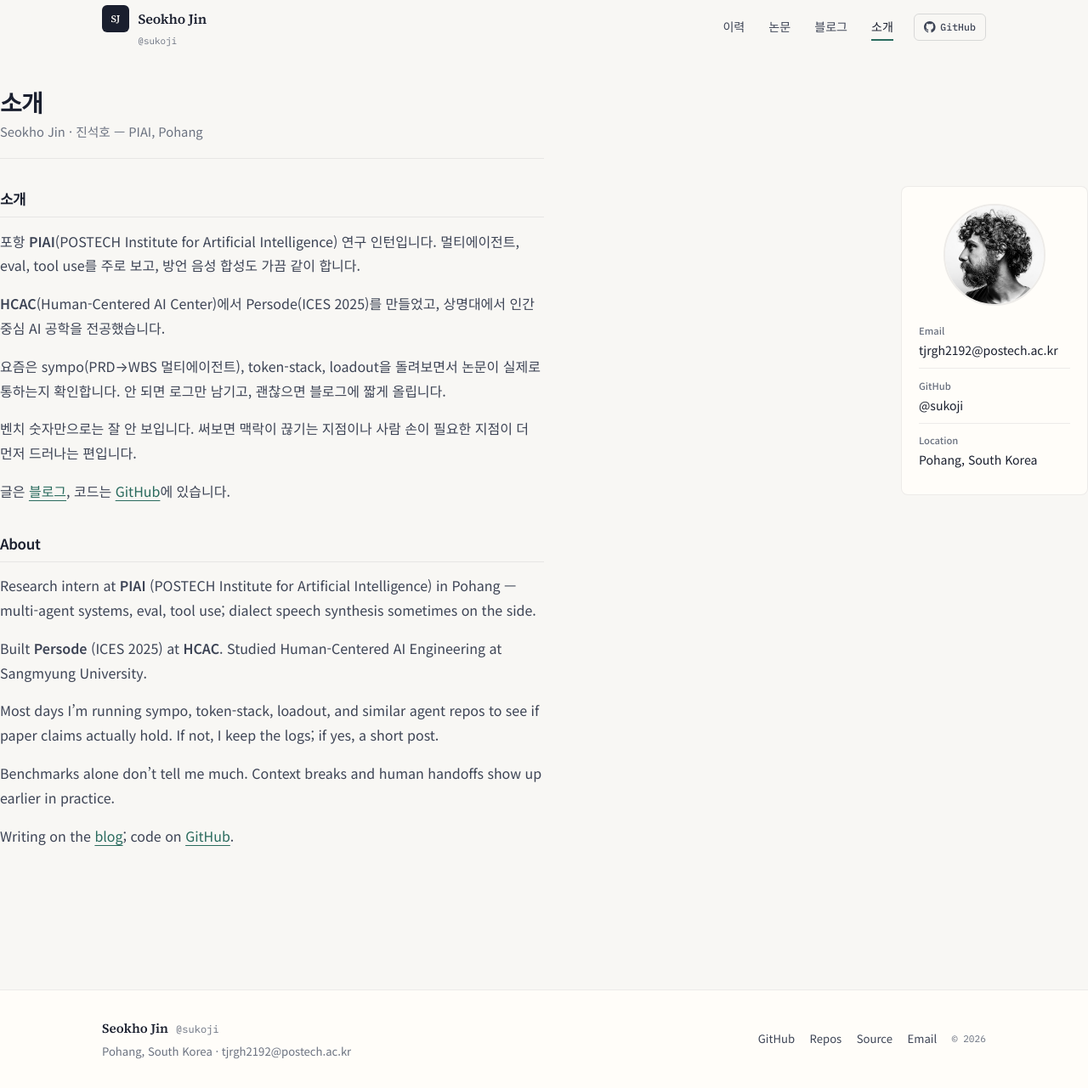
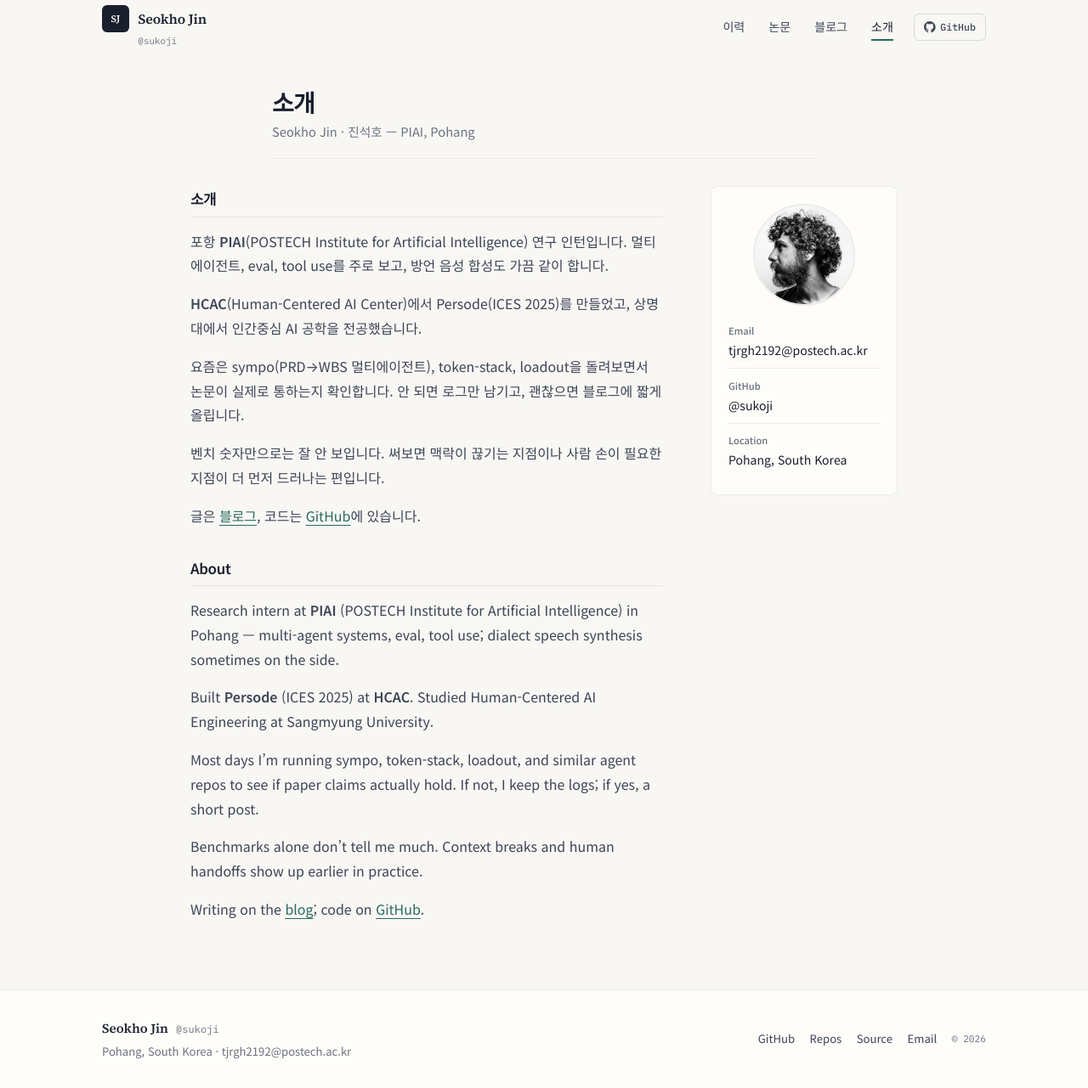
Before and after one commit to sukoji/sukoji.github.io, a Jekyll site: the page built from about.md, in a window 1280 px wide and 1281 px high. Shown: the whole window at 85% size. Built offline with Jekyll 4.4.1, drawn with Linux system fonts in a browser that asks for light colours.

Commit message:
Center blog and page content instead of left-aligning in container.
Apply margin-inline auto to page headers, content, and about layout.

Co-authored-by: Cursor <cursoragent@cursor.com>

```diff
--- a/_includes/head.html
+++ b/_includes/head.html
@@ -7,5 +7,5 @@
 <link rel="preconnect" href="https://fonts.googleapis.com">
 <link rel="preconnect" href="https://fonts.gstatic.com" crossorigin>
 <link href="https://fonts.googleapis.com/css2?family=IBM+Plex+Mono:wght@400;500&family=Noto+Sans+KR:wght@400;500;600&family=Source+Serif+4:ital,opsz,wght@0,8..60,400;0,8..60,600;1,8..60,400&display=swap" rel="stylesheet">
-<link rel="stylesheet" href="{{ '/assets/css/main.css' | relative_url }}?v=20260710b">
+<link rel="stylesheet" href="{{ '/assets/css/main.css' | relative_url }}?v=20260710c">
 <script src="{{ '/assets/js/main.js' | relative_url }}" defer></script>
--- a/assets/css/main.css
+++ b/assets/css/main.css
@@ -725,7 +725,14 @@ img { max-width: 100%; height: auto; display: block; }
 }
 
 /* ── Page / Post headers ── */
-.page-header,
+.page-header {
+  margin-bottom: 2.5rem;
+  padding-bottom: 1.75rem;
+  border-bottom: 1px solid var(--border);
+  max-width: var(--content);
+  margin-inline: auto;
+}
+
 .post-header {
   margin-bottom: 2.5rem;
   padding-bottom: 1.75rem;
@@ -750,7 +757,10 @@ img { max-width: 100%; height: auto; display: block; }
   font-size: 1.05rem;
 }
 
-.page-content { max-width: var(--content); }
+.page-content {
+  max-width: var(--content);
+  margin-inline: auto;
+}
 
 /* ── Prose (reading-optimized, Even-like) ── */
 .prose {
@@ -1285,6 +1295,7 @@ body.is-post {
 /* ── About page ── */
 .page-about .page-header {
   max-width: 40rem;
+  margin-inline: auto;
   margin-bottom: 2rem;
   padding-bottom: 1.25rem;
   border-bottom: 1px solid var(--border);
@@ -1309,6 +1320,8 @@ body.is-post {
   grid-template-columns: minmax(0, 1fr) 220px;
   gap: 3.5rem;
   align-items: start;
+  max-width: 52rem;
+  margin-inline: auto;
 }
 
 .page-about .page-content {
```
